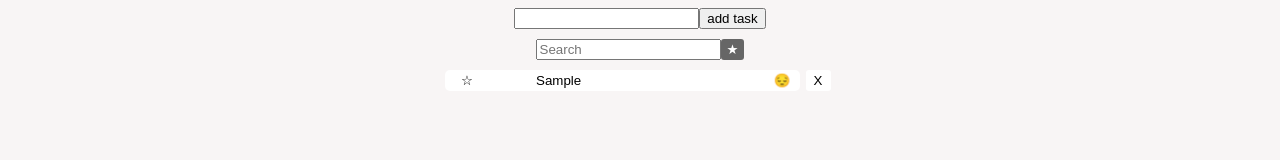
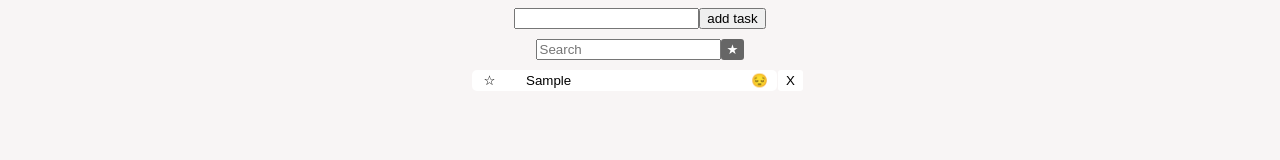
Before and after one commit to cathywiden/react-todolist, a React (Create React App) app: page / in a window 1280 px wide. Both pictures are taken after typing "Sample" into the empty fields and a click on the button "add task". Shown: the part 150-310 px from the top of the page. Built offline with nearby package versions, Linux system fonts and the light colour scheme.

Commit message:
minor bugfix: entries can't be emptied

```diff
--- a/src/components/DisplayTasks.jsx
+++ b/src/components/DisplayTasks.jsx
@@ -56,6 +56,7 @@ const DisplayTasks = ({ todos, removeTodo, setTodos }) => {
             >
               {todo.priority ? <span>&#x2605;</span> : <span>&#x2606;</span>}
             </button>
+
             <input
               type="text"
               value={todo.text}
@@ -63,16 +64,29 @@ const DisplayTasks = ({ todos, removeTodo, setTodos }) => {
               onChange={(e) =>
                 setTodos(
                   todos.map((t) =>
-                    t.id === todo.id ? { ...t, text: e.target.value } : t
+                    t.id === todo.id
+                      ? { ...t, text: e.target.value || t.text }
+                      : t
                   )
                 )
               }
+              onBlur={(e) =>
+                setTodos(
+                  todos.map((t) =>
+                    t.id === todo.id && e.target.value.trim() !== ""
+                      ? { ...t, text: e.target.value.trim() }
+                      : t
+                  )
+                )
+              }
+              required // rough & incomplete bugfix, see to-do.md bug2
             />
+
             <button
               className="completion-button"
               onClick={() => handleCompletion(todo.id)}
             >
-              {todo.completed ? <span>✅</span> : <span>&#x1F614;</span>}
+              {todo.completed ? <span>&#x1F60E;</span> : <span>&#x1F614;</span>}
             </button>
           </div>
         ))}
--- a/src/index.css
+++ b/src/index.css
@@ -52,7 +52,7 @@ main {
 
 .task {
   background-color: white;
-  width: 350px;
+  width: 300px;
   padding-left: 5px;
   display: flex;
   align-items: flex-start;
@@ -78,7 +78,7 @@ main {
   background: white;
   border: none;
   margin-right: 5px;
-  margin-left: 5px;
+  margin-left: 0px;
   padding: 0px;
   height: 1.3rem;
   width: 25px;
@@ -126,7 +126,8 @@ main {
   border: none;
   outline: none;
   height: 1.2rem;
-  border-radius: 3px
+  border-radius: 3px;
+  margin-left: -25px
 }
 
 .tasks {
```
Also changed, not shown: src/App.jsx (line endings or trailing spaces), 1 other file (tests, documents, lock files or other folders).
